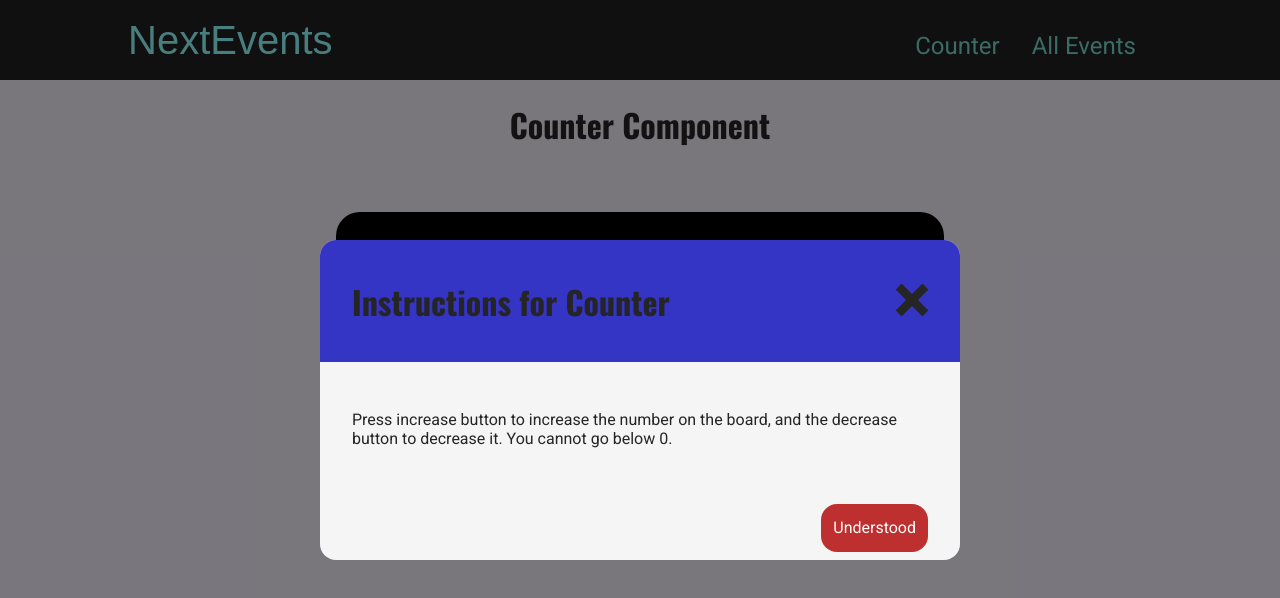
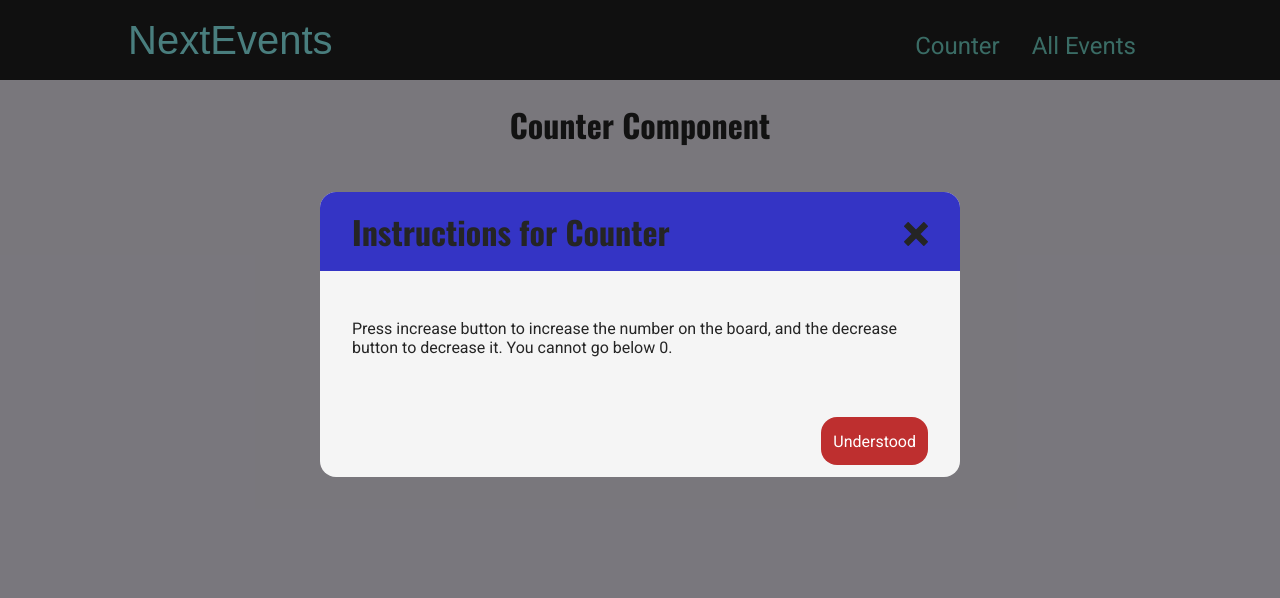
Before and after one commit to RobSydian/showcase-project, a Next.js app: page /counter in a window 1280 px wide. Both pictures are taken after a click on the button "Instructions". Shown: the top 598 px of the page. Built offline with nearby package versions, Linux system fonts and the light colour scheme.

Commit message:
Add styles and animations to Modal

```diff
--- a/components/modal/modal.module.css
+++ b/components/modal/modal.module.css
@@ -6,7 +6,7 @@
   height: 100%;
   display: flex;
   justify-content: center;
-  align-items: center;
+  align-items: flex-start;
   background-color: rgba(0, 0, 0, 0.5);
 }
 .modal {
@@ -14,6 +14,7 @@
   width: 50%;
   padding: 0;
   border-radius: var(--modal-radius);
+  margin-top: 15%;
 }
 
 .modal__header {
@@ -25,6 +26,31 @@
   align-items: center;
 }
 
+.modal__header h1 {
+  margin: 0;
+}
+
+@keyframes closeIconGrow {
+  0% {
+    font-size: 2rem;
+  }
+  50% {
+    font-size: 2.2rem;
+  }
+  100% {
+    font-size: 2rem;
+  }
+}
+
+.modal__header h1 svg {
+  font-size: 1.5rem;
+  transition: 0.5s;
+}
+
+.modal__header h1 svg:hover {
+  font-size: 2rem;
+}
+
 .modal__body {
   background-color: transparent;
   min-height: 10vh;
@@ -34,7 +60,7 @@
 .modal__footer {
   background-color: transparent;
   border-radius: var(--modal-radius-bot);
-  height: 4em;
+  height: 4.5em;
   display: flex;
   justify-content: flex-end;
   align-items: center;
@@ -50,10 +76,19 @@
   padding: 0.5rem 0.75rem;
   color: white;
 }
+
 .modal__accept_btn {
   background-color: rgb(32, 141, 32);
+}
+
+.modal__accept_btn:hover {
+  background-color: rgb(29, 124, 29);
 }
 
 .modal__cancel_btn {
   background-color: rgb(190, 47, 47);
 }
+
+.modal__cancel_btn:hover {
+  background-color: rgb(157, 41, 41);
+}
```
